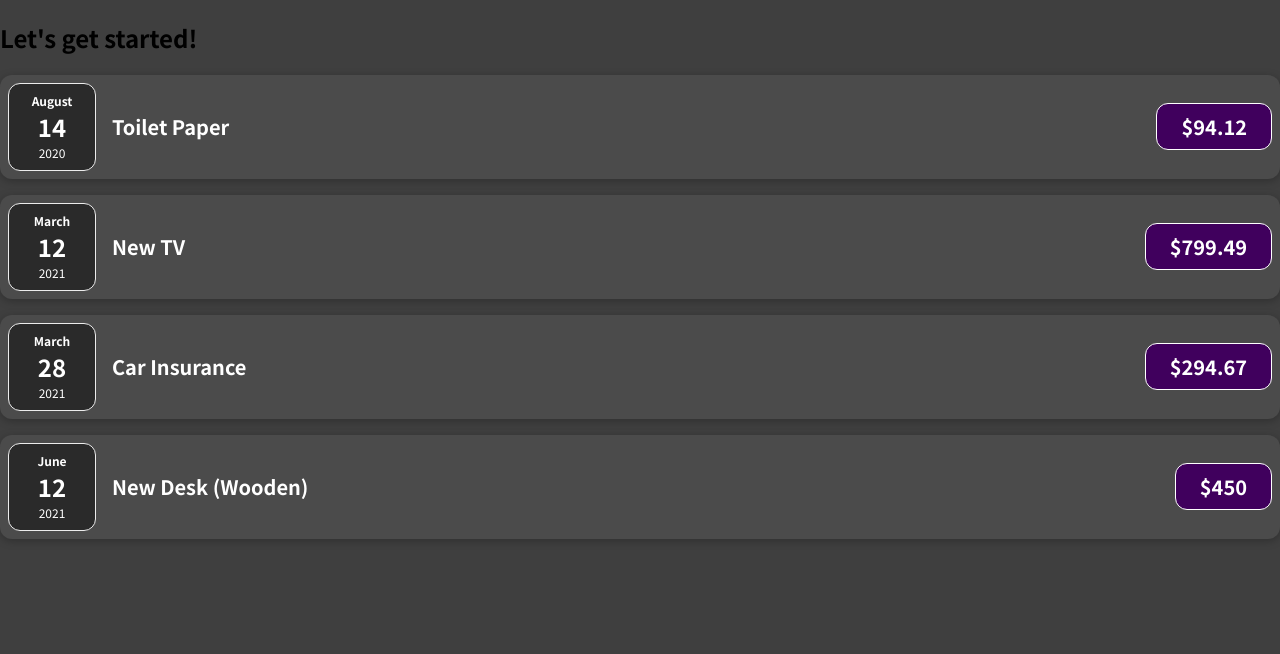
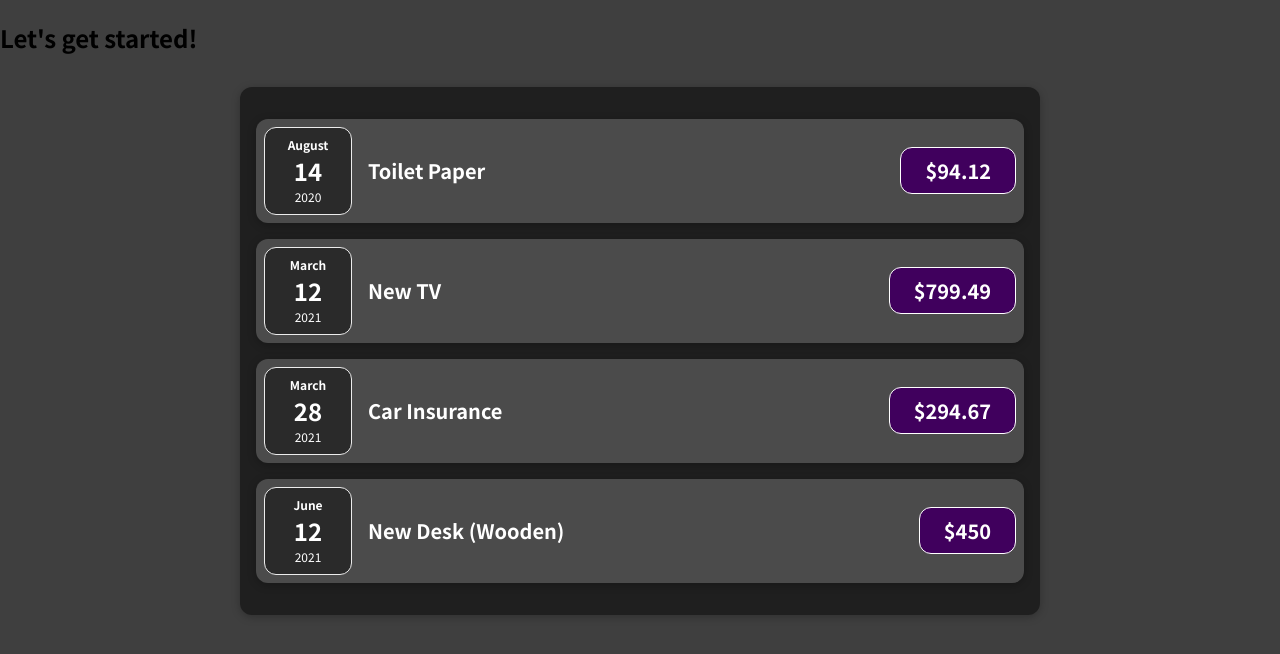
Before and after one commit to m-ashmawy/Expense-Tracker, a React (Create React App) app: page / in a window 1280 px wide. Shown: the top 654 px of the page. Built offline with nearby package versions, Linux system fonts and the light colour scheme.

Commit message:
added expenses and card components

```diff
--- a/src/App.js
+++ b/src/App.js
@@ -1,4 +1,4 @@
-import ExpenseItem from "./components/ExpenseItem";
+import Expenses from "./components/Expenses";
 
 function App() {
   const expenses = [
@@ -25,10 +25,7 @@ function App() {
   return (
     <div>
       <h2>Let's get started!</h2>
-      <ExpenseItem data={expenses[0]} />
-      <ExpenseItem data={expenses[1]} />
-      <ExpenseItem data={expenses[2]} />
-      <ExpenseItem data={expenses[3]} />
+      <Expenses expenses={expenses} />
     </div>
   );
 }
--- /dev/null
+++ b/src/components/Card.css
@@ -0,0 +1,4 @@
+.card {
+  border-radius: 12px;
+  box-shadow: 0 2px 8px rgba(0, 0, 0, 0.25);
+}
--- /dev/null
+++ b/src/components/Card.js
@@ -0,0 +1,5 @@
+import "./Card.css";
+
+export default function Card(props) {
+  return <div className={`card ${props.className}`}>{props.children}</div>;
+}
--- a/src/components/ExpenseItem.css
+++ b/src/components/ExpenseItem.css
@@ -2,10 +2,10 @@
   display: flex;
   justify-content: space-between;
   align-items: center;
-  box-shadow: 0 2px 8px rgba(0, 0, 0, 0.25);
+
   padding: 0.5rem;
   margin: 1rem 0;
-  border-radius: 12px;
+
   background-color: #4b4b4b;
 }
 
--- a/src/components/ExpenseItem.js
+++ b/src/components/ExpenseItem.js
@@ -1,15 +1,16 @@
 import "./ExpenseItem.css";
 import ExpenseDate from "./ExpenseDate";
+import Card from "./Card";
 
 function ExpenseItem({ data }) {
   return (
-    <div className="expense-item">
+    <Card className="expense-item">
       <ExpenseDate date={data.date} />
       <div className="expense-item__description">
         <h2>{data.title}</h2>
         <div className="expense-item__price">${data.amount}</div>
       </div>
-    </div>
+    </Card>
   );
 }
 
--- /dev/null
+++ b/src/components/Expenses.css
@@ -0,0 +1,7 @@
+.expenses {
+  padding: 1rem;
+  background-color: rgb(31, 31, 31);
+  margin: 2rem auto;
+  width: 50rem;
+  max-width: 95%;
+}
--- /dev/null
+++ b/src/components/Expenses.js
@@ -0,0 +1,14 @@
+import ExpenseItem from "./ExpenseItem";
+import Card from "./Card";
+import "./Expenses.css";
+
+export default function Expenses({ expenses }) {
+  return (
+    <Card className="expenses">
+      <ExpenseItem data={expenses[0]} />
+      <ExpenseItem data={expenses[1]} />
+      <ExpenseItem data={expenses[2]} />
+      <ExpenseItem data={expenses[3]} />
+    </Card>
+  );
+}
```
